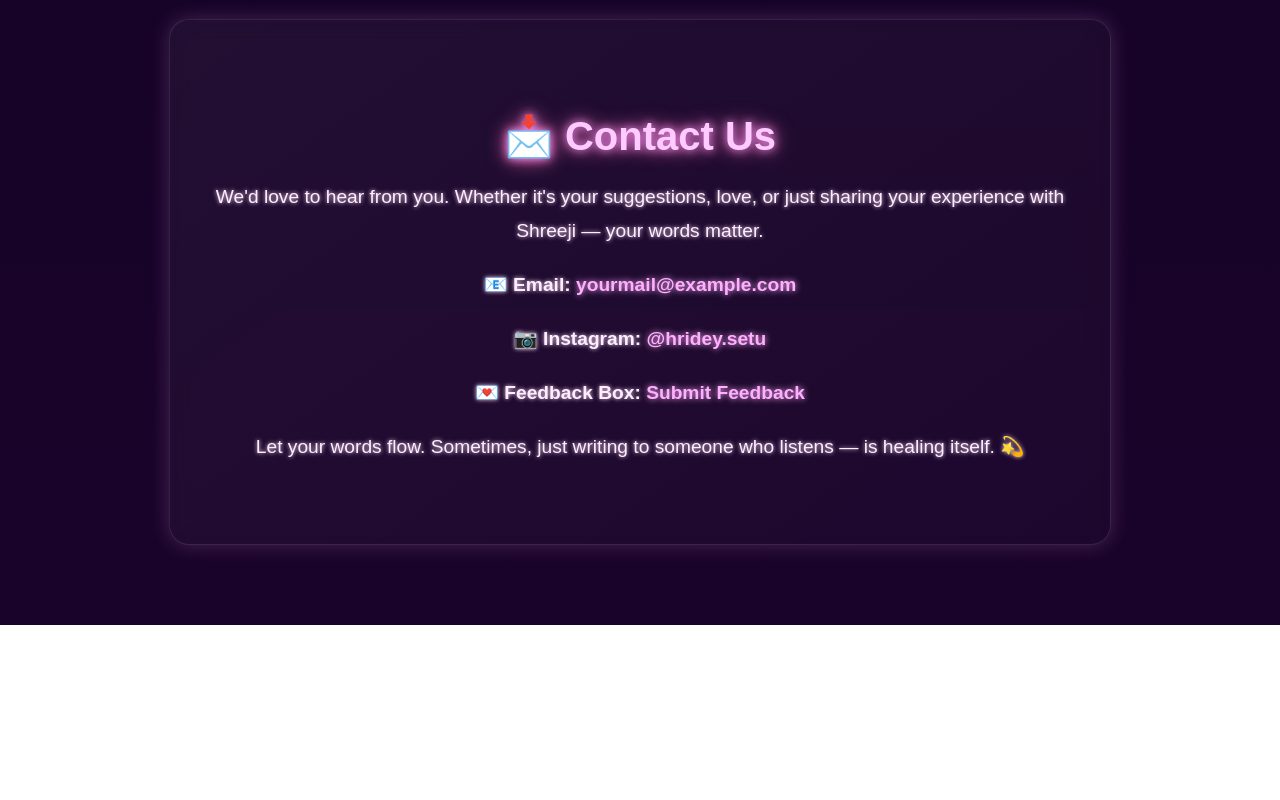
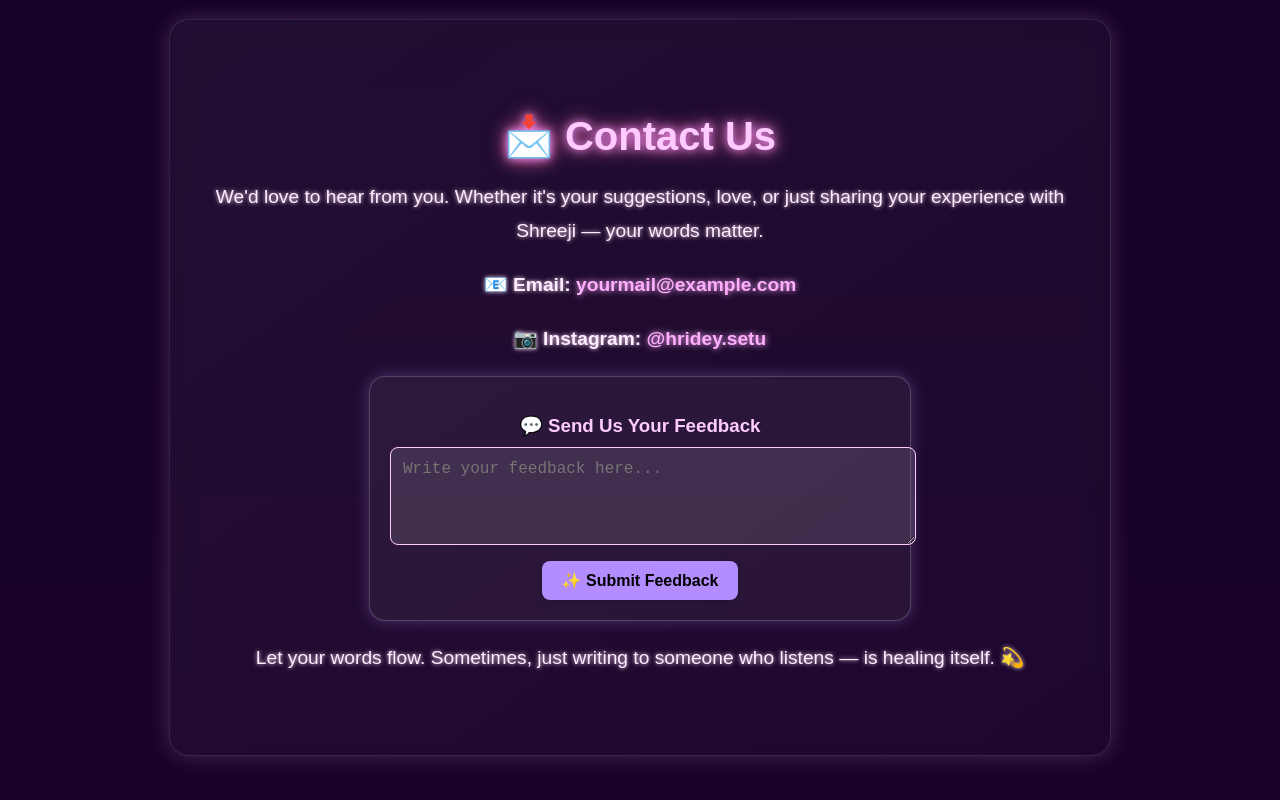
Before and after one commit to tanmay019ai/HRIDEY-SETU, a React (Create React App) app: page / in a window 1280 px wide. Shown: the part 1807-2607 px from the top of the page. Before the commit the page ends 2432 px from the top, so only its background shows below. Built offline with nearby package versions, Linux system fonts and the light colour scheme.

Commit message:
enhanced contact us section

```diff
--- a/src/App.js
+++ b/src/App.js
@@ -72,9 +72,47 @@ function App() {
     <p>
       📷 <strong>Instagram:</strong> <a href="https://instagram.com/hridey.setu" target="_blank" rel="noopener noreferrer">@hridey.setu</a>
     </p>
-    <p>
-      💌 <strong>Feedback Box:</strong> <a href="https://forms.gle/your-google-form" target="_blank" rel="noopener noreferrer">Submit Feedback</a>
-    </p>
+    <div style={{
+    margin: '0 auto',
+    maxWidth: '500px',
+    background: 'rgba(255, 255, 255, 0.05)',
+    border: '1px solid rgba(255, 255, 255, 0.2)',
+    borderRadius: '16px',
+    padding: '20px',
+    boxShadow: '0 0 15px rgba(179, 141, 255, 0.3)',
+  }}>
+    <h3 style={{ color: '#ffccff', marginBottom: '10px' }}>💬 Send Us Your Feedback</h3>
+    <textarea
+      placeholder="Write your feedback here..."
+      rows="4"
+      style={{
+        width: '100%',
+        padding: '12px',
+        borderRadius: '8px',
+        border: '1px solid #ffccff',
+        backgroundColor: 'rgba(255,255,255,0.1)',
+        color: '#fff',
+        fontSize: '16px',
+        resize: 'vertical',
+        marginBottom: '12px',
+      }}
+    />
+    <button
+      style={{
+        backgroundColor: '#b38dff',
+        color: '#000',
+        padding: '10px 20px',
+        border: 'none',
+        borderRadius: '8px',
+        fontSize: '16px',
+        cursor: 'pointer',
+        transition: '0.3s ease',
+        boxShadow: '0 4px 10px rgba(0,0,0,0.1)',
+      }}
+      onClick={() => alert('🙏 Thank you for your feedback!')}
+    >
+      ✨ Submit Feedback
+    </button>
   </div>
 
   <p style={{ marginTop: '20px' }}>
@@ -83,6 +121,7 @@ function App() {
 </div>
 
     </div>
+    </div>
   );
 }
 
```
